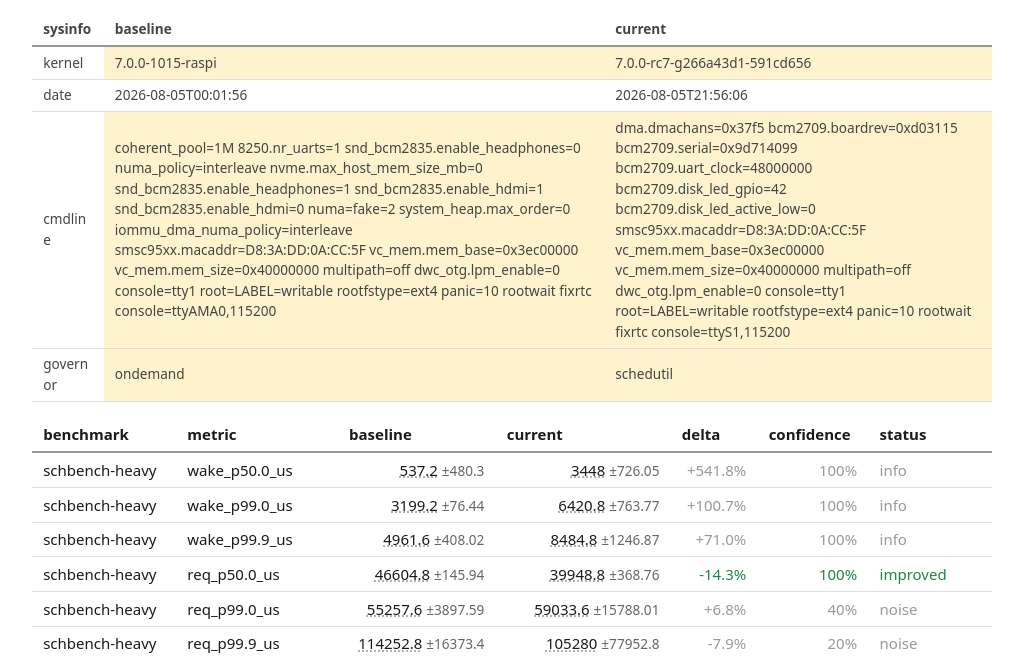
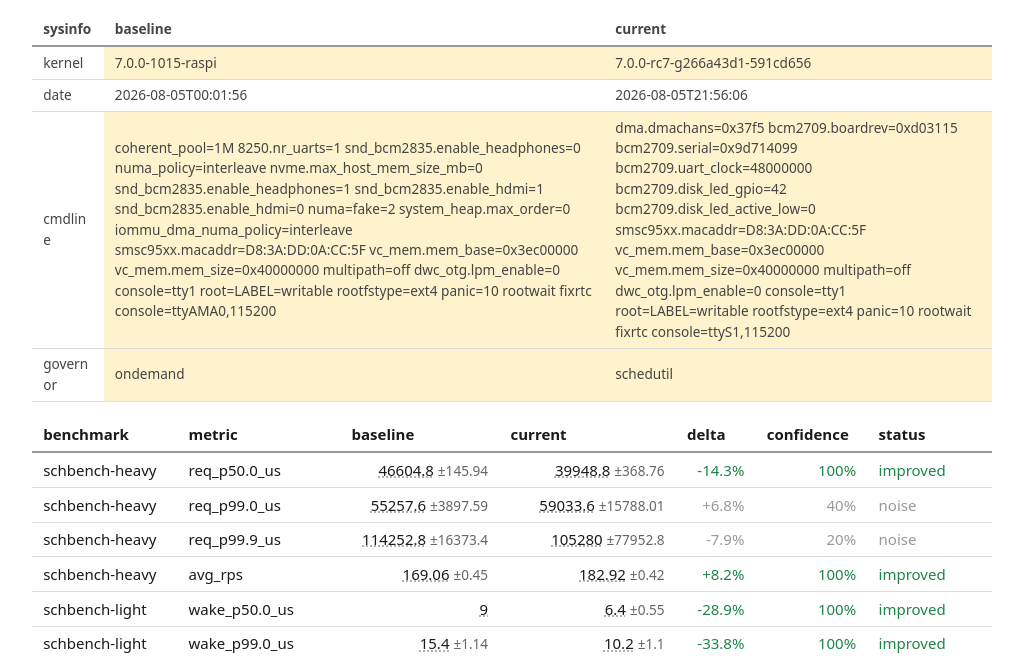
Before and after one commit to RinHizakura/kbench, a plain HTML site: page index.html in a window 1280 px wide. Shown: the part 144-800 px from the top of the page, without its empty margins (128-1151 px from the left). Drawn offline with Linux system fonts and the light colour scheme.

Commit message:
Modify decision metrics for schbench

```diff
--- a/index.html
+++ b/index.html
@@ -81,6 +81,11 @@ function render() {
     + (m.std ? ` <span class="sys">±${m.std}</span>` : "");
   for (const [bench, metric, m] of metrics(cur)) {
     if ($("bench").value && bench !== $("bench").value) continue;
+    // schbench-heavy is saturated: rps + req latency are meaningful, wake latency
+    // just reads back preemption granularity. schbench-light is underloaded: wake
+    // latency measures scheduler responsiveness, req/rps just reflect offered load.
+    if (bench === "schbench-heavy" && metric.startsWith("wake_")) continue;
+    if (bench === "schbench-light" && !metric.startsWith("wake_")) continue;
     const bm = base?.benchmarks[bench]?.[metric];
     let cells = `<td class="num">${fmt(m)}</td>`;
     if (base) {
@@ -95,14 +100,10 @@ function render() {
                        - 0.284496736) * t + 0.254829592) * t * Math.exp(-x * x); };
         const conf = erf(Math.abs(m.value - bm.value) / (se || 1e-12) / Math.SQRT2);
         const sig = conf > 0.95;
-        // schbench-heavy is saturated: wake latency reads back preemption granularity,
-        // not scheduler quality — informational only, never REGRESSION.
-        // (schbench-light runs underloaded; its wake metrics stay first-class.)
-        const diag = bench === "schbench-heavy" && metric.startsWith("wake_");
-        const worse = !diag && sig && (m.better === "higher" ? d < -THRESHOLD : d > THRESHOLD);
-        const better = !diag && sig && (m.better === "higher" ? d > THRESHOLD : d < -THRESHOLD);
-        const cls = worse ? "reg" : better ? "imp" : diag || !sig ? "ins" : "";
-        const st = worse ? "REGRESSION" : better ? "improved" : diag ? "info"
+        const worse = sig && (m.better === "higher" ? d < -THRESHOLD : d > THRESHOLD);
+        const better = sig && (m.better === "higher" ? d > THRESHOLD : d < -THRESHOLD);
+        const cls = worse ? "reg" : better ? "imp" : !sig ? "ins" : "";
+        const st = worse ? "REGRESSION" : better ? "improved"
                  : !sig ? (Math.abs(d) > THRESHOLD ? "noise" : "–") : "ok";
         cells = `<td class="num">${fmt(bm)}</td>` + cells +
                 `<td class="num ${cls}">${d > 0 ? "+" : ""}${d.toFixed(1)}%</td>` +
```
